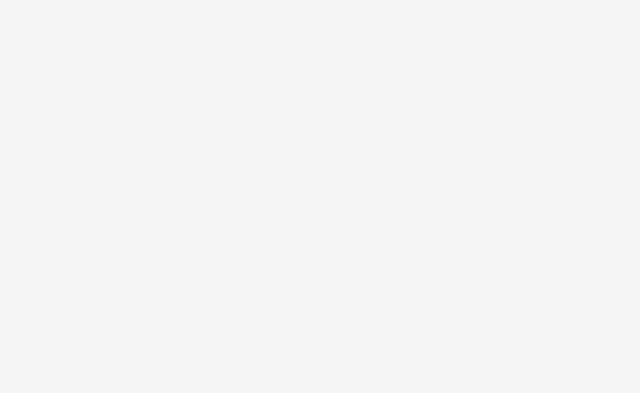
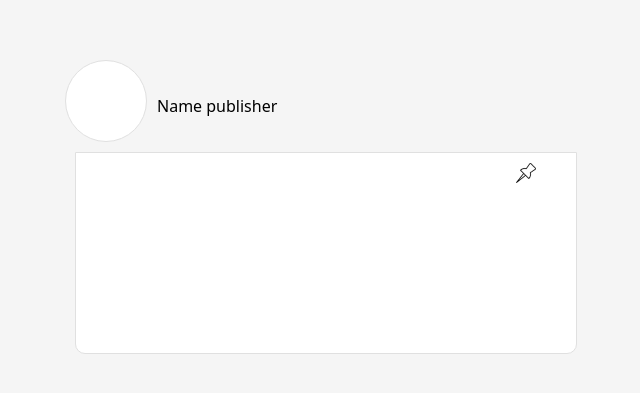
Before and after one commit to jalalboumzough/nwita, a React (Vite) app in the folder Frontend/: page /notepost in a window 1280 px wide. Before the commit this address had no page. Shown: the part 193-586 px from the top of the page, without its empty margins (319-959 px from the left). Built offline with nearby package versions, Linux system fonts and the light colour scheme.

Commit message:
Updtate the day

```diff
--- /dev/null
+++ b/Frontend/components/add_notes.css
@@ -0,0 +1,23 @@
+.Add_note_div{
+    width: 500px;
+    height:250px;
+    display: flex;
+    flex-wrap: wrap;
+}
+input,textarea{
+    border-radius: 5px;
+    border: 1px solid rgba(189, 189, 189, 0.89);
+    font-family: Verdana, Geneva, Tahoma, sans-serif;
+    color: black;
+}
+
+.Add_note_div input{
+    width: 500px;
+    height: 35px;
+    margin-bottom: 5px;
+    text-align: 10px;
+}
+textarea{
+    width: 500px;
+    height: 250px;
+}
--- /dev/null
+++ b/Frontend/components/add_notes.jsx
@@ -0,0 +1,15 @@
+import React from 'react'
+import './add_notes.css'
+
+export default function add_notes() {
+  return (
+    <div className='Add_note_div'>
+        <from>
+            <input type="text" placeholder='Note title'></input>
+            <input type="text" placeholder='Object'></input>
+            <textarea name="" placeholder='Content'></textarea>
+        </from>
+
+    </div>
+  )
+}
--- /dev/null
+++ b/Frontend/components/note_post.css
@@ -0,0 +1,49 @@
+.n_p_picprofile{
+    width: 80px;
+    height: 80px;
+    background-color: #ffffff;
+    border:solid 1px rgb(224, 224, 224);
+    border-radius: 50%;
+    display: flex;
+    justify-content: center;
+    align-items: center;
+    margin-bottom: 10px;
+  }
+  .n_p_head{
+    width: 500px;
+    display: flex;
+    align-items: center;
+  }
+  .n_p_head span{
+    margin-left:10px;
+    font-family:system-ui, -apple-system, BlinkMacSystemFont, 'Segoe UI', Roboto, Oxygen, Ubuntu, Cantarell, 'Open Sans', 'Helvetica Neue', sans-serif;
+  }
+.n_p_content{
+    width: 500px;
+    height: 200px;
+    background-color: #ffffff;
+    border:solid 1px rgb(224, 224, 224);
+    border-radius: 0px 0px 10px 10px;
+    align-items: center;
+    margin-left:10px ;
+}
+.Epingle_Btn img{
+    width: 20px;
+    height: 20px;
+    position: relative;
+    top: 10px;
+    left: 200px;
+    cursor: pointer;
+
+}
+.n_p_commantaire{
+    width: 500px;
+    height: 40px;
+}
+.n_p_commantaire input{
+    width: 100%;
+    height: 100%;
+    border:solid 1px rgb(224, 224, 224);
+    border-radius: 0px 0px 10px 10px;
+    padding: 0px;
+}
--- /dev/null
+++ b/Frontend/components/note_post.jsx
@@ -0,0 +1,21 @@
+import React from 'react'
+import './note_post.css'
+import Epingleicon from '../src/img/epingle.png'
+
+export default function Note_post() {
+  return (
+    //n_p => note_post
+    <div className="n_p_div">
+        <div className="n_p_head">
+        <div className="n_p_picprofile"></div>
+        <span>Name publisher </span>
+        </div>
+        <div className="n_p_content">
+            <span className='Epingle_Btn'><img src={Epingleicon} alt="epingle"/></span>
+        </div>
+        {/* <div className="n_p_commantaire">
+            <input type="text" placeholder='Commentarie' />
+        </div> */}
+    </div>
+  )
+}
--- a/Frontend/src/App.jsx
+++ b/Frontend/src/App.jsx
@@ -2,6 +2,8 @@ import './App.css'
 import LoginForm from '../components/login'
 import SignUp from '../components/SignUp.jsx'
 import { BrowserRouter as Router, Routes, Route, Link } from 'react-router-dom';
+import Notepost from '../components/note_post.jsx';
+import AddNote from '../components/add_notes.jsx';
 
 
 function App() {
@@ -12,6 +14,8 @@ function App() {
     <Routes>
     <Route path="/" element={<LoginForm />} />
     <Route path="/signup" element={<SignUp />} />
+    <Route path="/notepost" element={<Notepost />} />
+    <Route path="/addnote" element={<AddNote />} />
     </Routes>
 
     </Router>
--- a/Frontend/src/index.css
+++ b/Frontend/src/index.css
@@ -15,6 +15,7 @@
 body {
   width: 100%;
   height: 100vh;
+  margin: 0px;
   background-color: #f5f5f5;
   display: flex;
   justify-content: center;
```
Also changed, not shown: Frontend/src/img/epingle.png (added).
